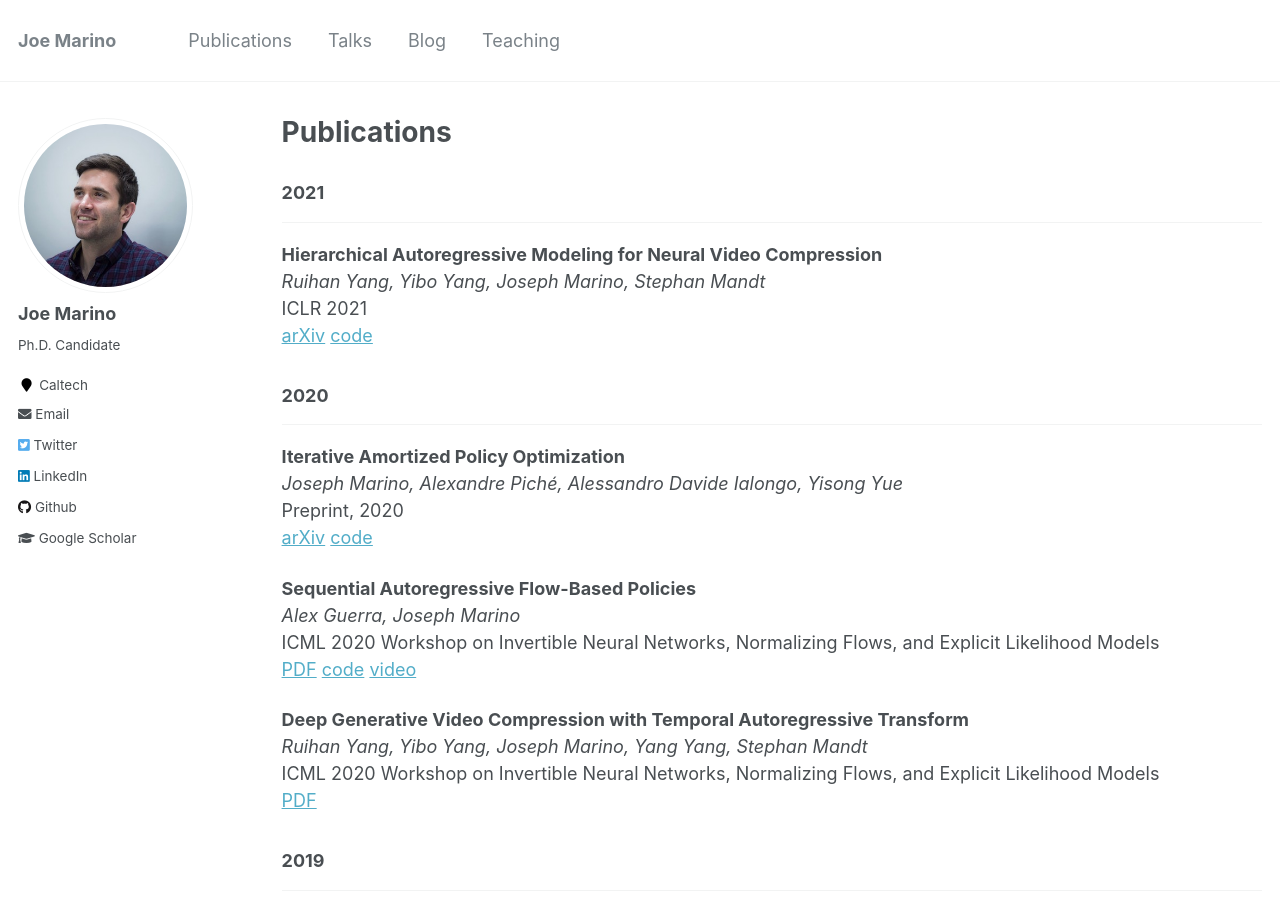
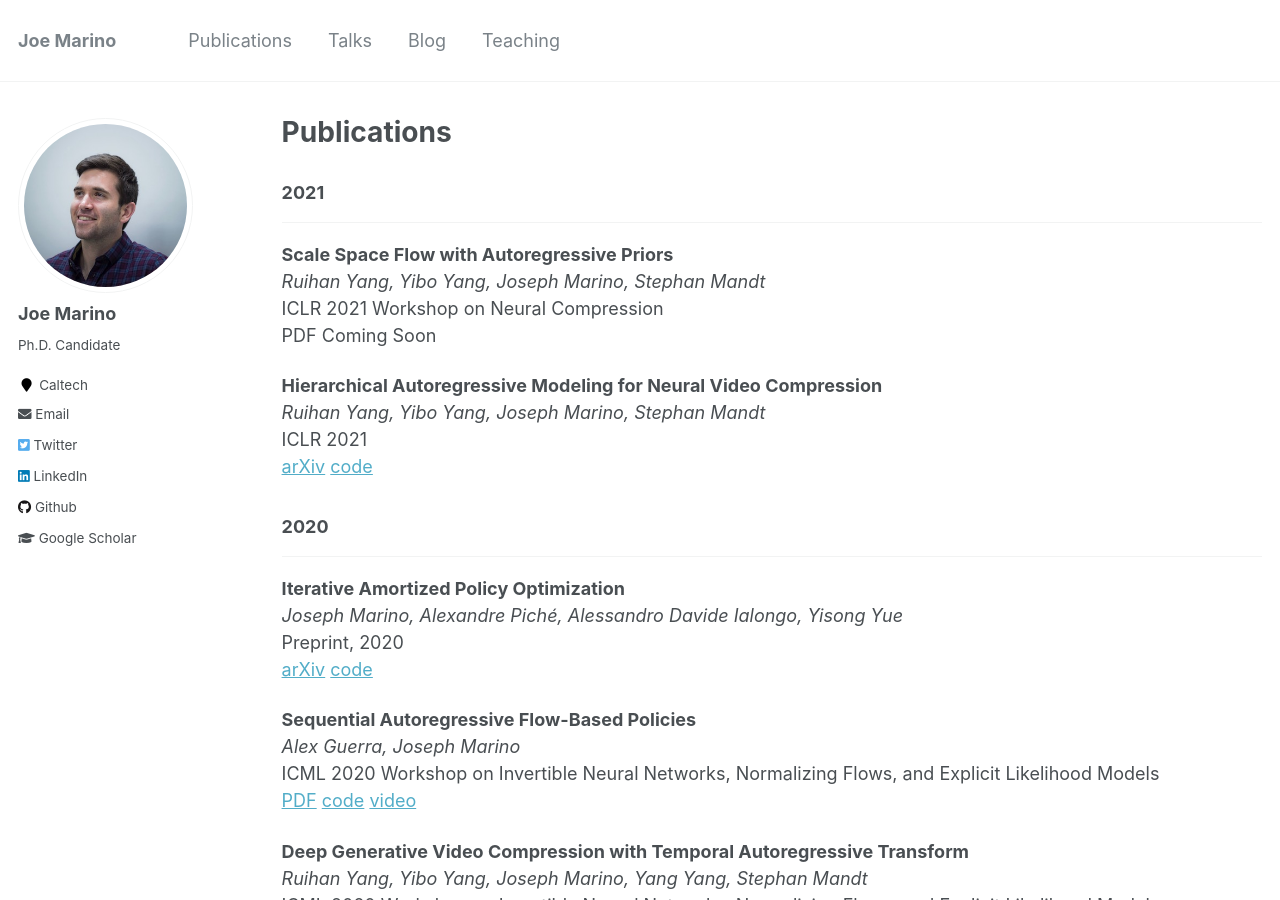
Before and after one commit to joelouismarino/joelouismarino.github.io, a Jekyll site: the page built from _pages/publications.md, in a window 1280 px wide and 900 px high. Built offline with Jekyll 4.4.1, drawn with Linux system fonts in a browser that asks for light colours.

Commit message:
Updating pubs.

```diff
--- a/_pages/publications.md
+++ b/_pages/publications.md
@@ -6,6 +6,11 @@ author_profile: true
 ---
 ### 2021
 ___
+
+**Scale Space Flow with Autoregressive Priors**
+*Ruihan Yang, Yibo Yang, Joseph Marino, Stephan Mandt*
+ICLR 2021 Workshop on Neural Compression
+PDF Coming Soon
 
 **Hierarchical Autoregressive Modeling for Neural Video Compression**
 *Ruihan Yang, Yibo Yang, Joseph Marino, Stephan Mandt*
@@ -36,7 +41,7 @@ ___
 **Predictive Coding, Variational Autoencoders, and Biological Connections**
 *Joseph Marino*
 NeurIPS 2019 Workshop on Real Neurons and Hidden Units, NAISys
-[arXiv](https://arxiv.org/abs/2011.07464) [PDF](../files/papers/2019/predictive_coding/neuro_ai_workshop_submission_2-3.pdf) [NeurIPS poster](../files/papers/2019/predictive_coding/pc_vae_poster.pdf) [NAISys poster](../files/papers/2019/predictive_coding/naisys_workshop_poster.pdf)
+[arXiv](https://arxiv.org/abs/2011.07464) [PDF](../files/papers/2019/predictive_coding/biological_connections_arXiv.pdf) [NeurIPS poster](../files/papers/2019/predictive_coding/pc_vae_poster.pdf) [NAISys poster](../files/papers/2019/predictive_coding/naisys_workshop_poster.pdf)
 
 **Improving Sequential Latent Variable Models with Autoregressive Flows**
 *Joseph Marino, Lei Chen, Jiawei He, Stephan Mandt*
```
Also changed, not shown: 1 other file.
